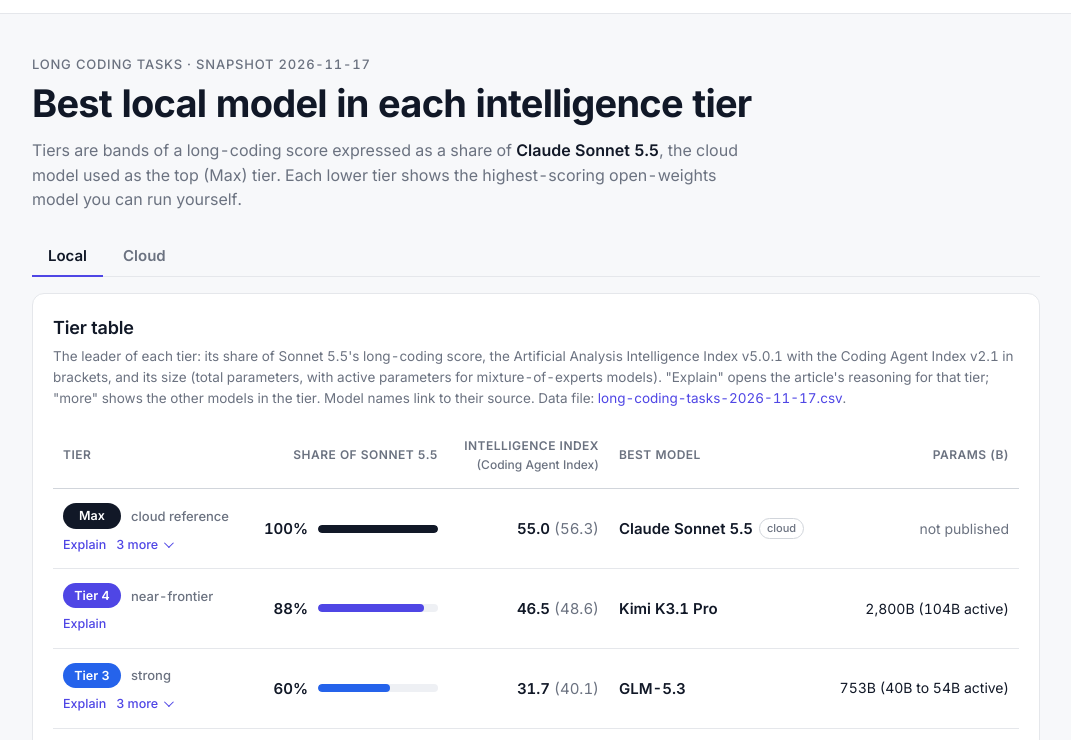
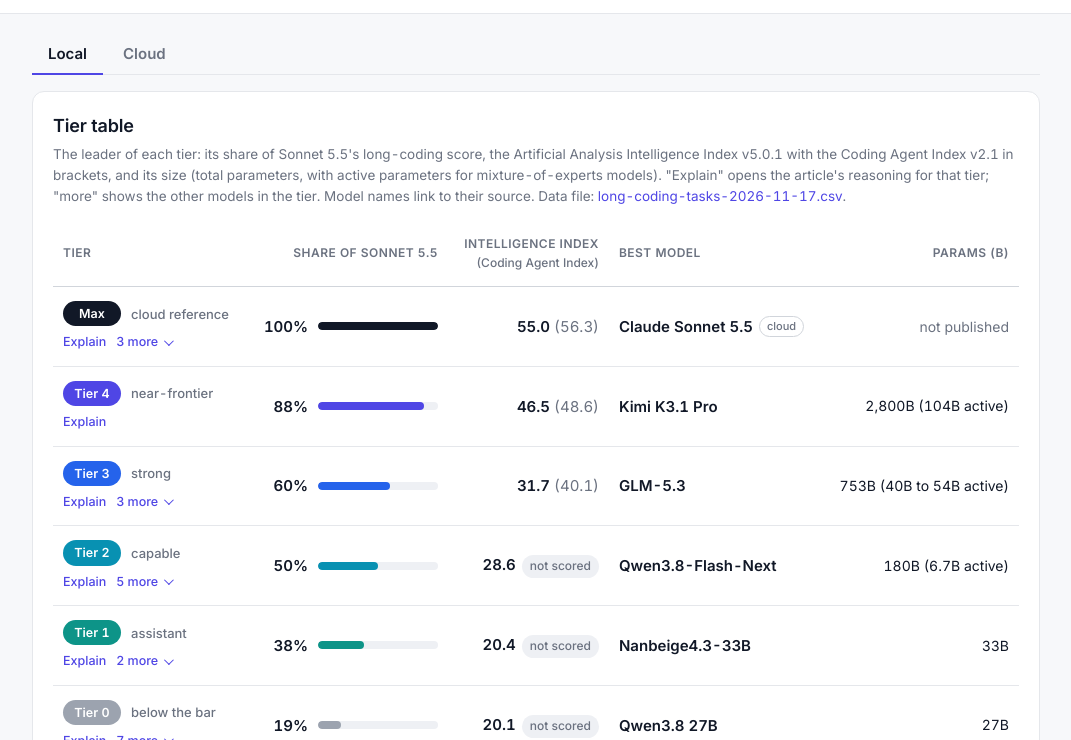
Before and after one commit to maxgerashenko/LLMeter, a plain HTML site: page docs/index.html in a window 1280 px wide. Shown: the part 43-783 px from the top of the page, without its empty margins (104-1175 px from the left). Drawn offline with Linux system fonts and the light colour scheme.

Commit message:
Remove the big top panel from the tier page

```diff
--- a/docs/assets/style.css
+++ b/docs/assets/style.css
@@ -231,3 +231,4 @@ tr[hidden] { display: none; }
 .tab[aria-selected="true"] { color: var(--text); border-bottom-color: var(--accent); }
 .tab:focus-visible { outline: 2px solid var(--accent); outline-offset: 2px; border-radius: 4px; }
 section[hidden] { display: none; }
+.top-gap { height: 20px; }
--- a/docs/index.html
+++ b/docs/index.html
@@ -24,15 +24,7 @@
   </header>
 
   <main class="wrap">
-    <section class="hero">
-      <p class="eyebrow">Long coding tasks · snapshot <span data-read-date>2026-11-17</span></p>
-      <h1>Best local model in each intelligence tier</h1>
-      <p class="lede">
-        Tiers are bands of a long-coding score expressed as a share of
-        <strong>Claude Sonnet 5.5</strong>, the cloud model used as the top (Max) tier.
-        Each lower tier shows the highest-scoring open-weights model you can run yourself.
-      </p>
-    </section>
+    <div class="top-gap"></div>
 
     <div class="tabs" role="tablist" aria-label="Model type">
       <button type="button" role="tab" id="tab-local" class="tab" aria-selected="true" aria-controls="panel-local">Local</button>
```
